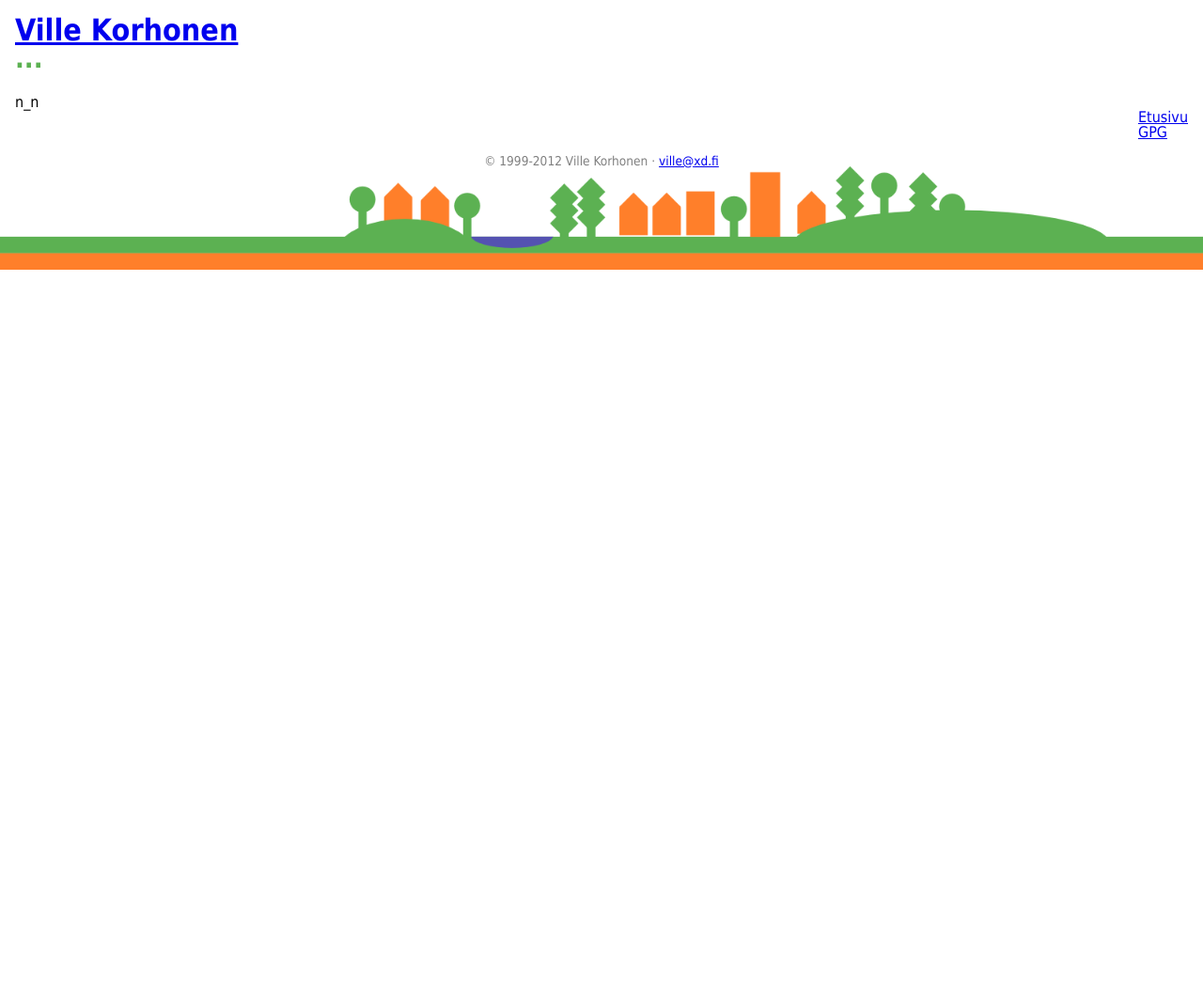
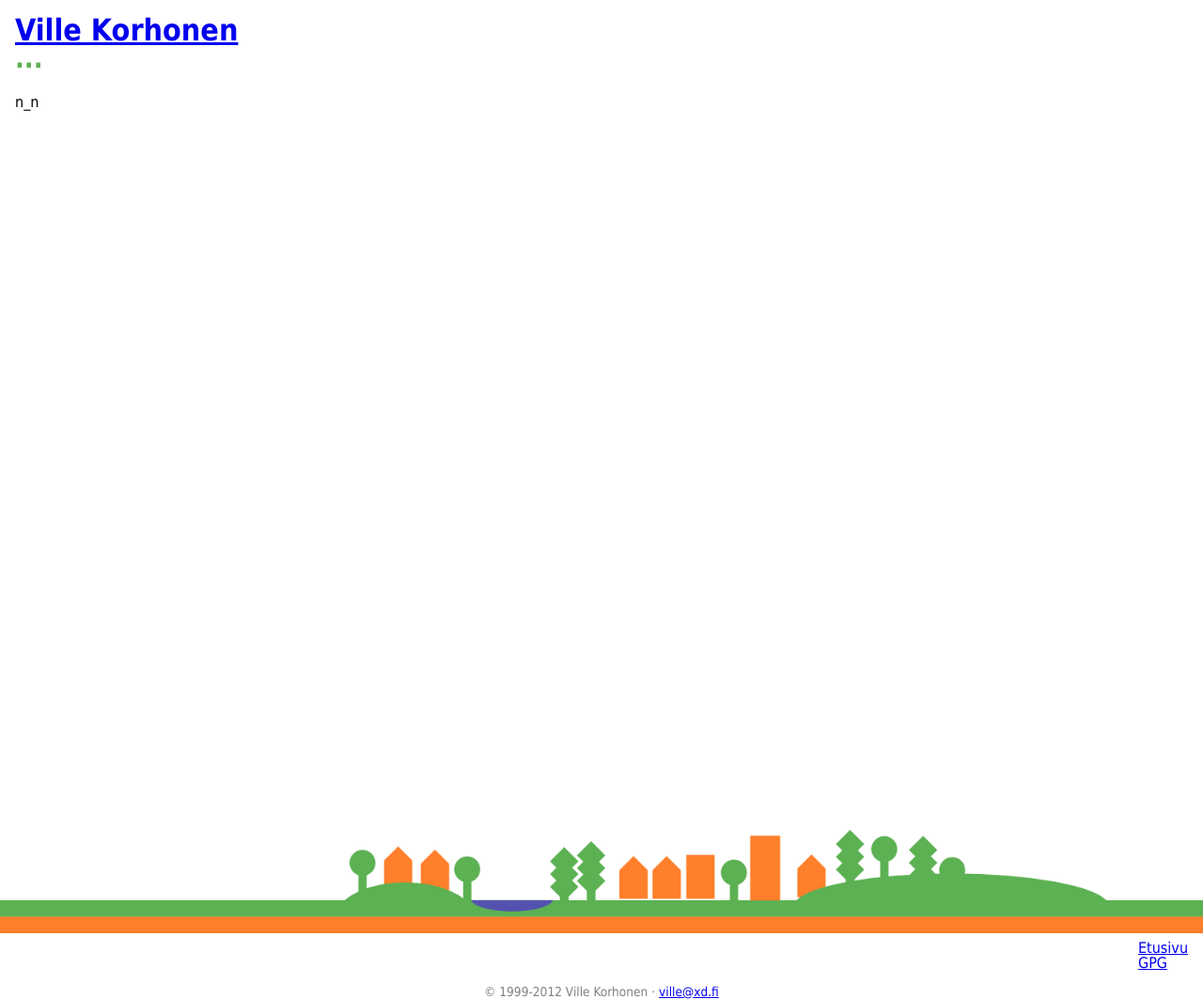
Before and after one commit to annavonzansen/ypcs.github.com, a Jekyll site: the page built from index.html, in a window 1280 px wide. Shown: the whole page at 94% size. Built offline with Jekyll 4.4.1, drawn with Linux system fonts in a browser that asks for light colours; Markdown is read by kramdown in place of the engine named in the settings; before the commit the page ends 900 px from its top, so only the background shows below that.

Commit message:
Page height

```diff
--- a/media/css/kuntavaalit2012.css
+++ b/media/css/kuntavaalit2012.css
@@ -2,4 +2,14 @@ html {
   background: url('../img/kuntavaalit_ftr.png') no-repeat bottom right #ffffff;
   padding-bottom: 93px;
   background-size: 100% auto;
+  height: 100%;
 }
+body {
+  height: 100%;
+}
+#page {
+  height: 100%;
+}
+#main {
+  height: 100%;
+}
```
Also changed, not shown: media/css/kuntavaalit2012.less (+13 -0 lines).
